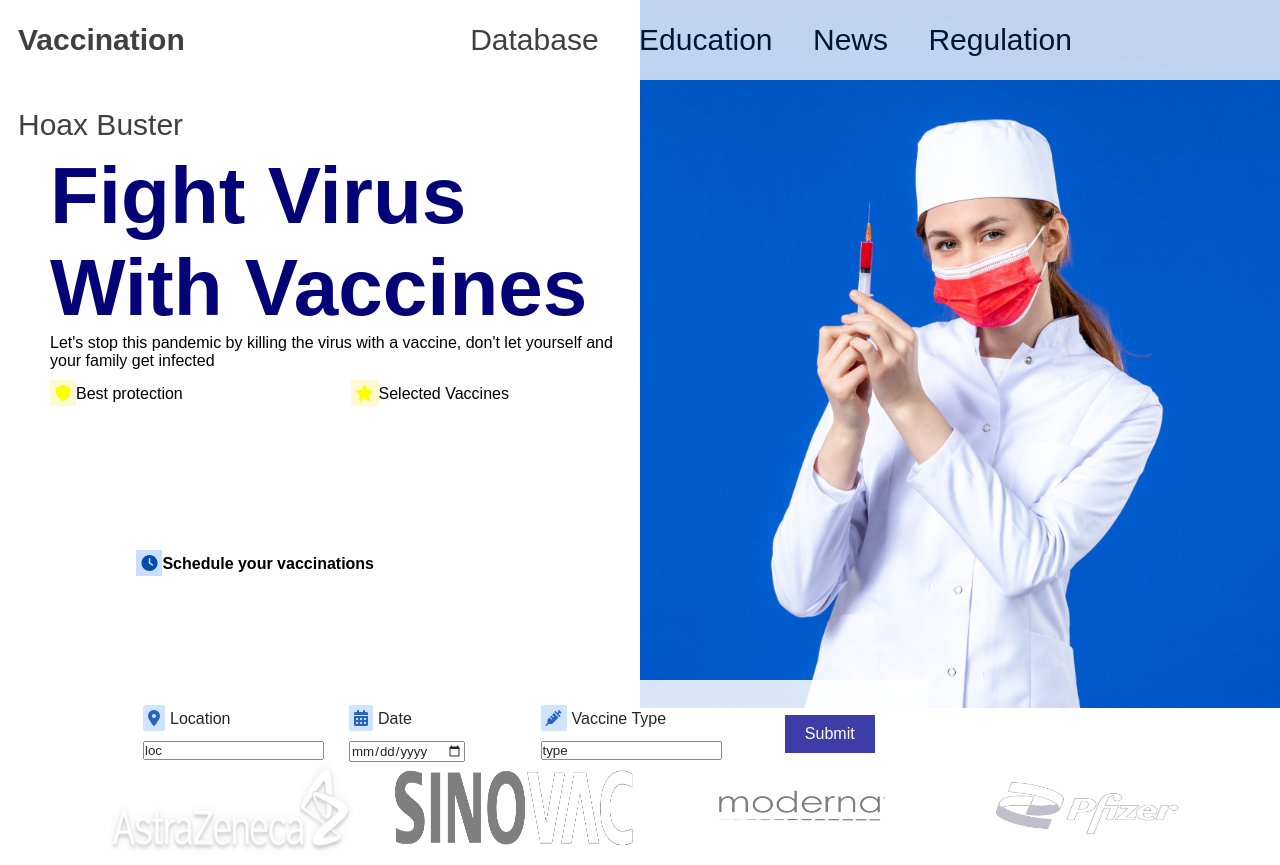
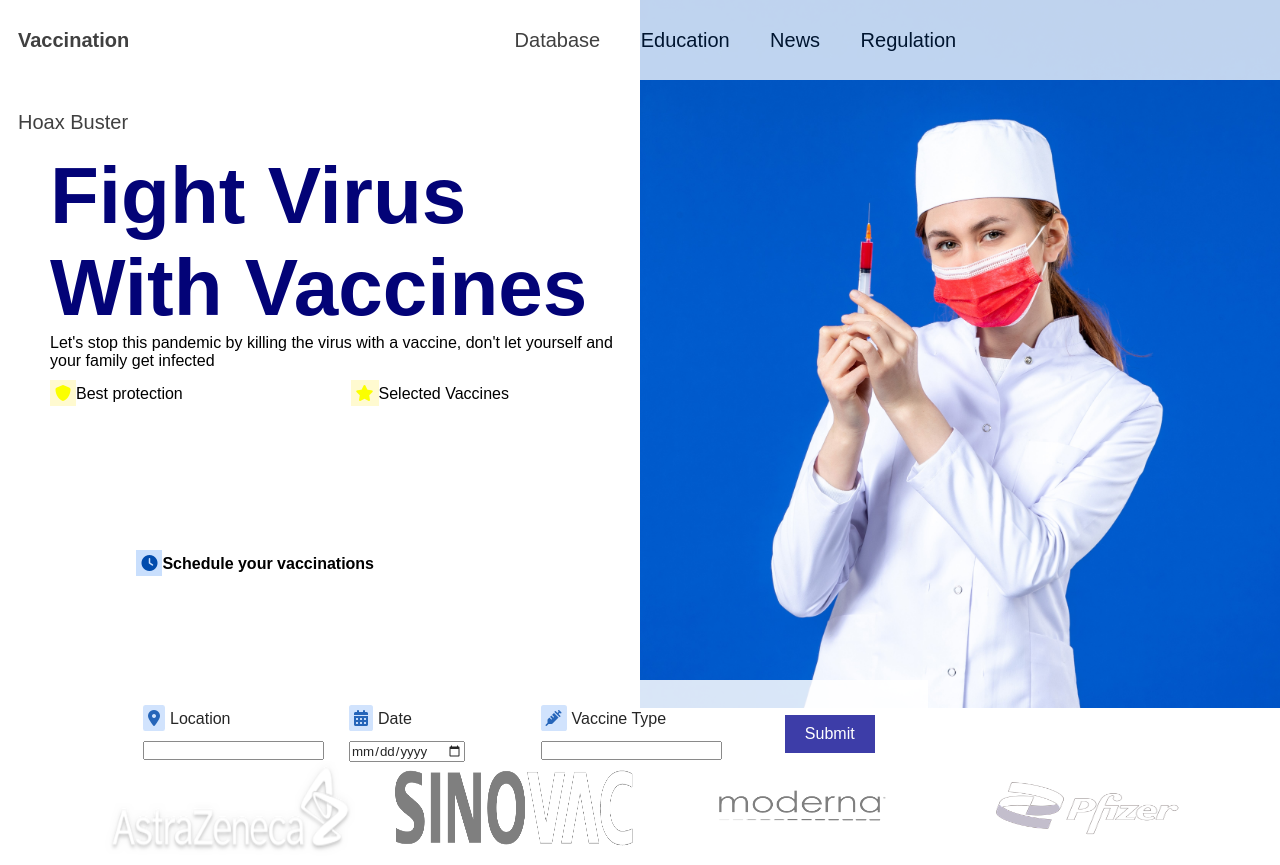
Before and after one commit to Neys2/LaunchX_sem03_CSS, a plain HTML site: page index.html in a window 1280 px wide. Shown: the top 865 px of the page. Drawn offline with Linux system fonts and the light colour scheme.

Commit message:
Correcciones

```diff
--- a/index.html
+++ b/index.html
@@ -61,7 +61,7 @@
                 <div class="formGrid">
                     <div>
                         <label for="loc"><i class="fa-solid fa-location-dot"></i>Location</label><br>
-                        <input type="text" name="form" value="loc">
+                        <input type="text" name="form" value="">
                     </div>
                     <div>
                         <label for="date"><i class="fa-solid fa-calendar-days"></i>Date</label><br>
@@ -69,7 +69,7 @@
                     </div>
                     <div>
                         <label for="vacc"><i class="fa-solid fa-syringe"></i>Vaccine Type</label><br>
-                        <input type="text" name="form" value="type">
+                        <input type="text" name="form" value="">
                     </div>
                     <div class="btn">
                         <a href="#">Submit</a>
--- a/style.css
+++ b/style.css
@@ -20,6 +20,9 @@ h3{
 .menu{
     position: fixed;
     background-color: rgb(255, 255, 255);
+    padding-right: 150px;
+    font: bold;
+    color: rgb(48, 48, 48);
 }
 nav{
     opacity: 75%;
@@ -27,7 +30,7 @@ nav{
     width: 100%;
 }
 .principal{
-    margin-right: 250px;
+    margin-right: 350px;
     text-decoration-color: rgb(0, 75, 173);
 }
 
@@ -43,7 +46,7 @@ nav ul li{
 
 nav ul li a{
     color: rgb(0, 0, 0);
-    font-size: 30px;
+    font-size: 20px;
     padding: 7px 13px;
     border-radius: 3px;
 }
@@ -108,6 +111,7 @@ details > summary:-webkit-details-marker {
     padding: 5px;
     color: rgb(0, 75, 173);
     background-color: rgb(201, 223, 253);
+    border-radius: 15%;
 }
 .sinovac{
     width: 200px;
@@ -302,6 +306,7 @@ details > summary:-webkit-details-marker {
     padding: 50px;
 }
 .razons{
+    border-color: black;
     width: 100%;
     display: grid;
     grid-template-columns: 1fr 1fr 1fr 1fr;
@@ -316,6 +321,8 @@ details > summary:-webkit-details-marker {
     font-size: 20px;
 }
 .razons i{
+    font-size: 30px;
+    border-radius: 15%;
     padding: 5px;
     color: rgb(0, 75, 173);
     background-color: rgb(201, 223, 253);
```
